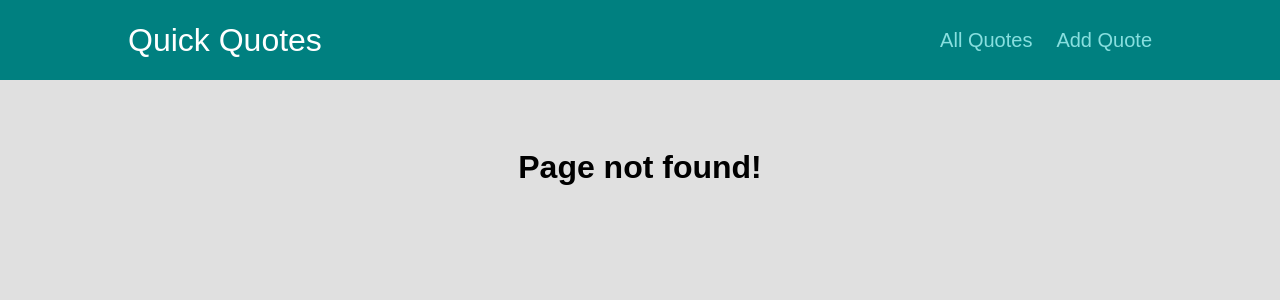
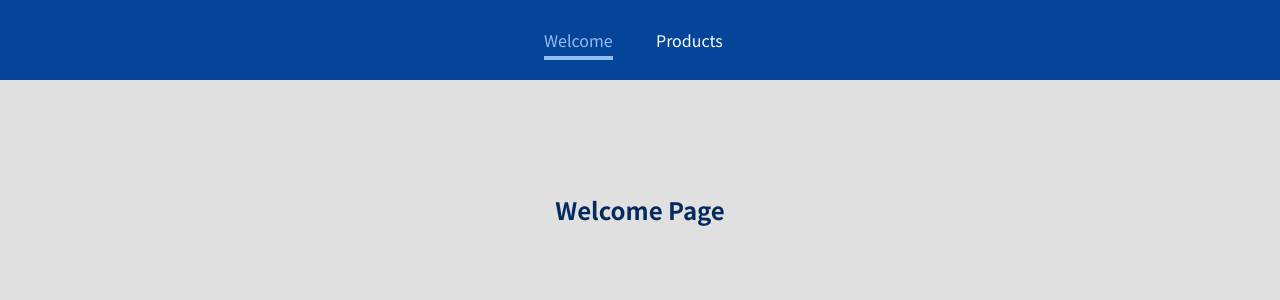
Before and after one commit to RZFalcore/udemy-react-course, a React (Create React App) app: page /welcome in a window 1280 px wide. Before the commit this address had no page. Shown: the top 300 px of the page. Built offline with nearby package versions, Linux system fonts and the light colour scheme.

Commit message:
changed main routes & NavLink classes

```diff
--- a/package.json
+++ b/package.json
@@ -10,7 +10,7 @@
     "react": "^17.0.1",
     "react-dom": "^17.0.1",
     "react-redux": "^7.2.6",
-    "react-router-dom": "^5.3.0",
+    "react-router-dom": "^6.0.2",
     "react-scripts": "^4.0.3",
     "redux": "^4.1.2",
     "redux-devtools-extension": "^2.13.9",
--- a/src/App.js
+++ b/src/App.js
@@ -17,13 +17,13 @@ import React from "react";
 // import { Provider } from "react-redux";
 // import store from "./components/ReduxCart/store/store";
 // ---------
-// import RoutingApp from './Pages/RoutingApp';
-import CommentsApp from './Pages/CommentsApp';
+import RoutingApp from "./Pages/RoutingApp";
+// import CommentsApp from './Pages/CommentsApp';
 
 function App() {
   return (
     <div>
-        <CommentsApp />
+      <RoutingApp />
     </div>
   );
 }
--- a/src/Pages/RoutingApp.js
+++ b/src/Pages/RoutingApp.js
@@ -2,7 +2,7 @@ import React from "react";
 import {
   BrowserRouter as Router,
   Route,
-  Switch,
+  Routes,
   Redirect,
 } from "react-router-dom";
 import Navigation from "../components/RoutingApp/Navigation";
@@ -17,20 +17,15 @@ function App() {
     <Router>
       <Navigation />
       <main>
-        <Switch>
-          <Route path="/" exact>
+        <Routes>
+          {/* <Route path="/" exact>
             <Redirect to="/welcome" />
-          </Route>
-          <Route path="/welcome">
-            <WelcomePage />
-          </Route>
-          <Route path="/products" exact>
-            <ProductsPage />
-          </Route>
-          <Route path="/products/:productId">
-            <ProductDetails />
-          </Route>
-        </Switch>
+          </Route> */}
+          <Route path="/welcome" element={<WelcomePage />} />
+          <Route path="/products" element={<ProductsPage />} />
+
+          <Route path="/products/:productId" element={<ProductDetails />} />
+        </Routes>
       </main>
     </Router>
   );
--- a/src/components/RoutingApp/Navigation.js
+++ b/src/components/RoutingApp/Navigation.js
@@ -7,12 +7,18 @@ const Navigation = () => (
     <nav>
       <ul>
         <li>
-          <NavLink activeClassName={styles.active} to="/welcome">
+          <NavLink
+            className={(navData) => (navData.isActive ? styles.active : "")}
+            to="/welcome"
+          >
             Welcome
           </NavLink>
         </li>
         <li>
-          <NavLink activeClassName={styles.active} to="/products">
+          <NavLink
+            className={(navData) => (navData.isActive ? styles.active : "")}
+            to="/products"
+          >
             Products
           </NavLink>
         </li>
--- a/src/components/RoutingApp/Pages/WelcomePage.js
+++ b/src/components/RoutingApp/Pages/WelcomePage.js
@@ -1,12 +1,15 @@
 import React from "react";
-import { Route } from "react-router-dom";
+import { Routes, Route } from "react-router-dom";
 
 const WelcomePage = () => (
   <section>
     <h1>Welcome Page</h1>
-    <Route path="/welcome/new-user">
-      <h2>Hello there, userName!</h2>
-    </Route>
+    <Routes>
+      <Route
+        path="/welcome/new-user"
+        element={() => <h2>Hello there, userName!</h2>}
+      />
+    </Routes>
   </section>
 );
 
```
Also changed, not shown: 1 other file (tests, documents, lock files or other folders).
